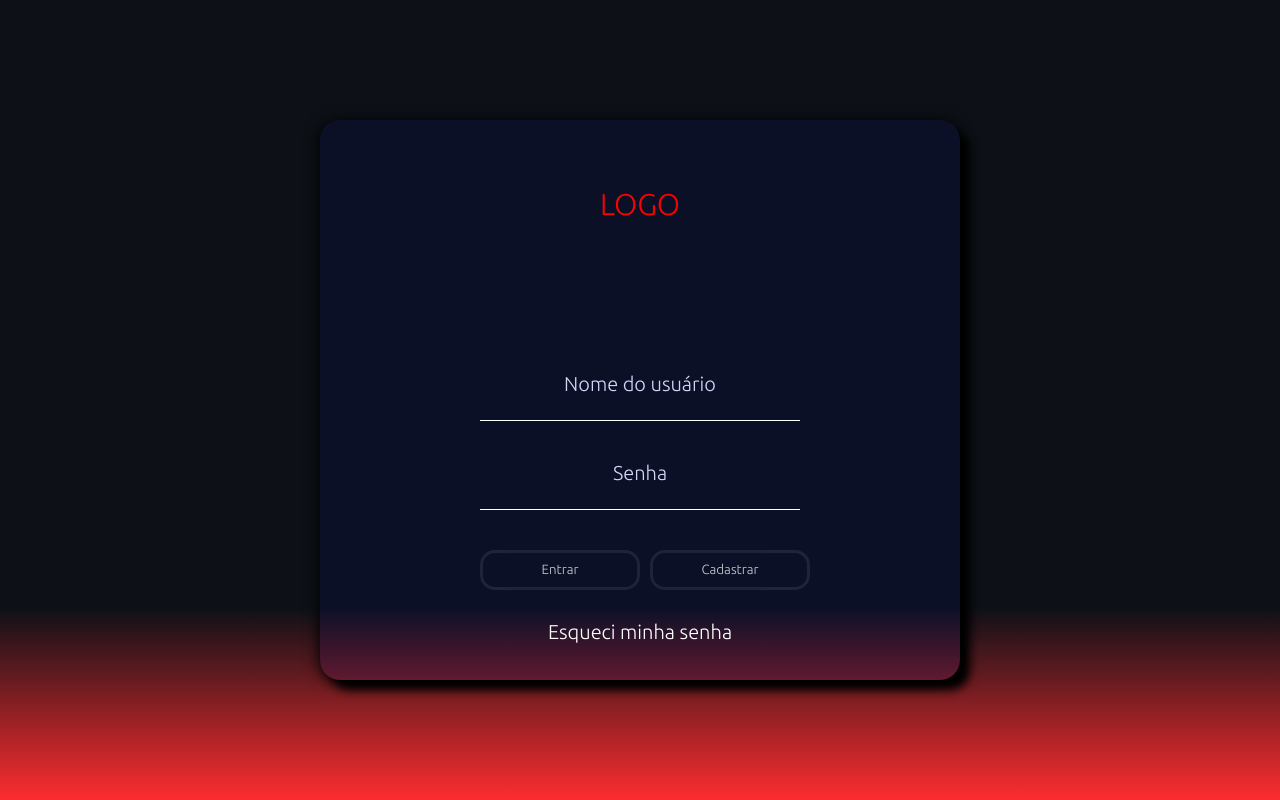
After one commit to JuniorBandeira7/Site-de-game, a PHP site: page /logar.php in a window 1280 px wide. The commit adds this page. Run offline with PHP 8.4, Linux system fonts and the light colour scheme.

Commit message:
tela de loguin(front-end) finalizado

```diff
--- a/Cadastro.php
+++ b/Cadastro.php
@@ -2,6 +2,9 @@
 
 include("Configuração/config.php");
 include(DIRREQ."biblioteca/vendor/autoload.php");
+
+use Traits\TraitParseUrl;
+
 
 ?>
 <!DOCTYPE html>
--- /dev/null
+++ b/Estilo/logar.css
@@ -0,0 +1,94 @@
+body{
+    font-size: 15pt !important;
+    background-size: cover;
+    background-position: center;
+    margin: 0px;
+    padding: 0px;
+    display: flex;
+    align-items: center;
+    width: 100% !important;
+    height: 100vh !important;
+    justify-content: center;
+}
+main{
+    display: flex;
+    justify-content: center;
+    align-items: center;
+    flex-flow: column;
+    width: 50%;
+    height: 70vh;
+    background: #0400ff12;
+    border-radius: 20px;
+    box-shadow: -1px 1px 15px, 10px 10px 10px;
+}
+#logo-loguin{
+    color: #ff0000;
+    margin-bottom: 150px;
+    font-size: 30px;
+  }
+  #escrever{
+    margin-bottom: 40px;
+    font-size: 20px;
+    width: 50%;
+    background: none;
+    color: white;
+    border: none;
+    border-bottom: 1px solid;
+    outline: 0;
+    transition: 1s;
+  }
+  #escrever:focus{
+    font-size: 25px;
+    transition: 1s;
+  }
+  label{
+    color: rgb(212, 212, 247);
+  }
+  #botao{
+    width: 25%;
+    height: 40px;
+    border-radius: 15px;
+    opacity: 80%;
+    color: #fafafa;
+    margin-left: 10px;
+    border: #c7d3f71f solid;
+    background:#ffffff00;
+    cursor: pointer;
+  }
+  div{
+    display: flex;
+    justify-content: center;
+    flex-flow: column;
+    align-items: center;
+    width: 100%
+  }
+  #divbotao{
+    display: flex;
+    flex-direction: row;
+  }
+  a{
+    color: white;
+    text-decoration: none;
+    margin-top: 30px;
+  }
+  @media(max-width: 1024px){
+    main{
+      width: 90%;
+    }
+    #escrever{
+      font-size: 16px;
+      transition: 1s;
+      width: 70%
+    }
+    #escrever:focus{
+      font-size: 25px;
+      transition: 1s;
+      width: 90%;
+    }
+    #section-div{
+        margin-bottom: 10%;
+    }
+    #logo-loguin{
+        margin-bottom: 10%;
+    }
+  }
--- a/index.php
+++ b/index.php
@@ -1,5 +1,5 @@
 <!DOCTYPE html>
-<html lang="en">
+<html lang="pt-br">
 <head>
     <meta charset="UTF-8">
     <meta http-equiv="X-UA-Compatible" content="IE=edge">
--- /dev/null
+++ b/logar.php
@@ -0,0 +1,27 @@
+<!DOCTYPE html>
+<html lang="pt-br">
+<head>
+    <meta charset="UTF-8">
+    <meta http-equiv="X-UA-Compatible" content="IE=edge">
+    <meta name="viewport" content="width=device-width, initial-scale=1.0">
+    <link rel="stylesheet" href="Estilo/comum.css">
+    <link rel="stylesheet" href="Estilo/logar.css">
+    <title>Document</title>
+</head>
+<body>
+    <main>
+        <a href="index.php" id="logo-loguin">LOGO</a>
+        <div id="section-div">
+            <label for="">Nome do usuário</label>
+            <input id="escrever" type="text" name="" id="" value="" />
+            <label for="">Senha</label>
+            <input id="escrever" type="password" name="" id="" value="" />
+            <div id="divbotao">
+                <input type="button" name="botao" id="botao" value="Entrar" />
+                <input type="button" name="botao" id="botao" value="Cadastrar" />
+            </div>
+            <a href="">Esqueci minha senha</a>
+        </div>
+    </main>
+</body>
+</html>
--- a/top10-make.php
+++ b/top10-make.php
@@ -7,7 +7,7 @@ try {
 }
 ?>
 <!DOCTYPE html>
-<html lang="en">
+<html lang="pt-br">
 
 <head>
     <meta charset="UTF-8">
--- a/top10.html
+++ b/top10.php
@@ -1,5 +1,5 @@
 <!DOCTYPE html>
-<html lang="en">
+<html lang="pt-br">
 <head>
     <meta charset="UTF-8">
     <meta http-equiv="X-UA-Compatible" content="IE=edge">
```
Also changed, not shown: traits/TraitParseUrl.php (added, +17 -0 lines), .htaccess (added), Estilo/index.css (deleted).
